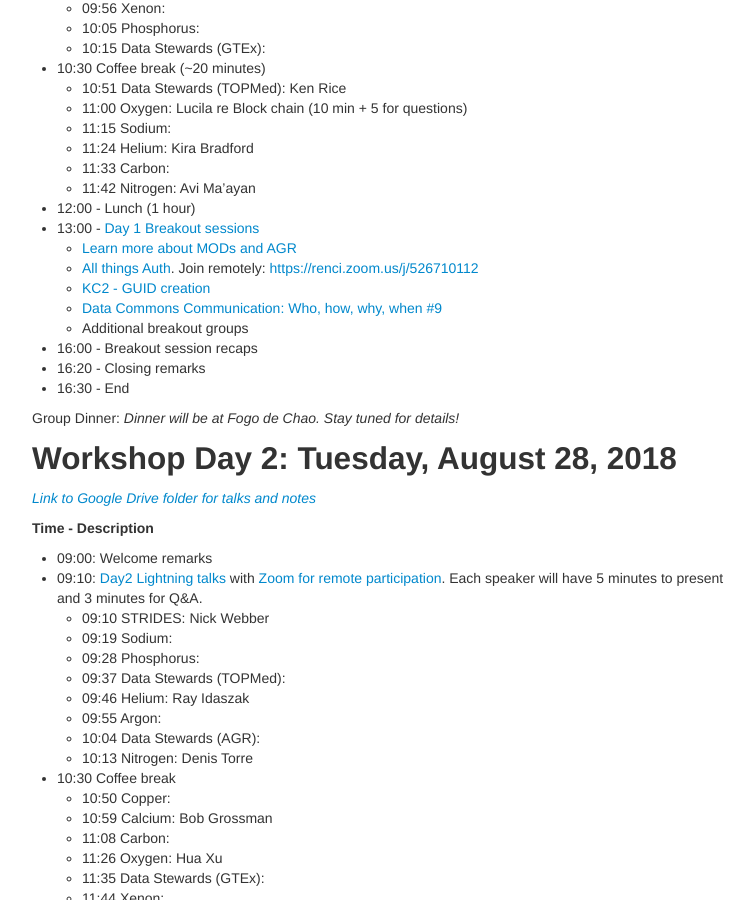
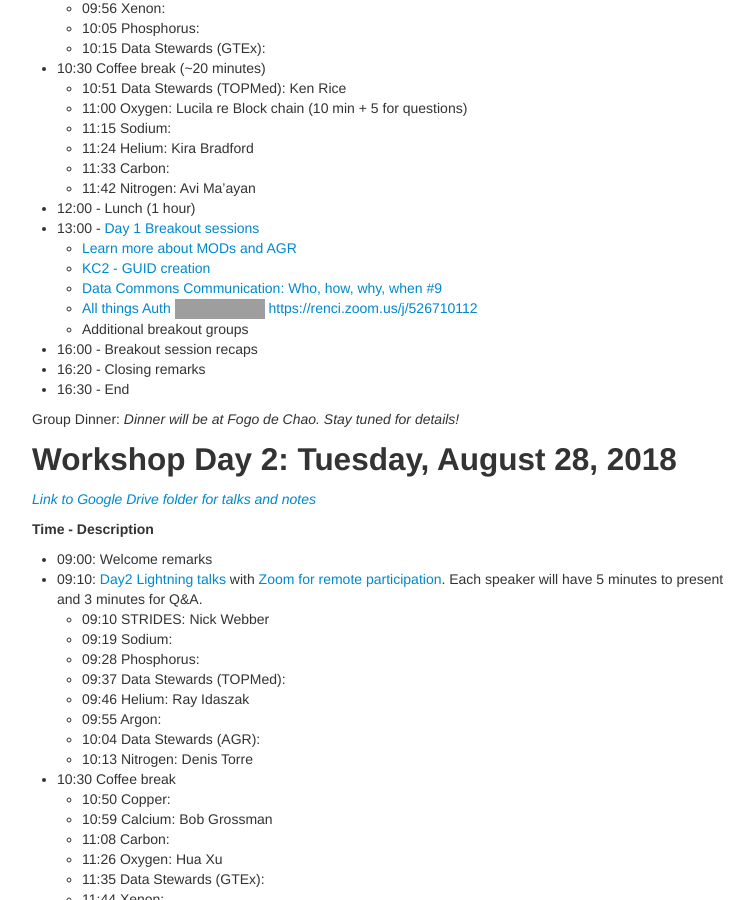
Before and after one commit to dcppc/2018-august-workshop, a Jekyll site: the page built from docs/agenda.md, in a window 1280 px wide and 900 px high, scrolled down 554 px. Shown: the whole window, without its empty margins (258-1012 px from the left). Built offline with Jekyll 4.4.1, drawn with Linux system fonts in a browser that asks for light colours; grey boxes are pictures that could not be loaded.

Commit message:
zoom button

```diff
--- a/docs/agenda.md
+++ b/docs/agenda.md
@@ -33,10 +33,10 @@ The workshop will take place on the 19th floor of the Equitable building. The li
 - 12:00 - Lunch (1 hour)
 - 13:00 - [Day 1 Breakout sessions](https://github.com/dcppc/2018-august-workshop/issues?utf8=✓&q=is%3Aopen+label%3A%22Day+1%22+%26+%22breakout+session%22)
 	- [Learn more about MODs and AGR](https://github.com/dcppc/2018-august-workshop/issues/4)
-	- [All things Auth](https://github.com/dcppc/2018-august-workshop/issues/8). Join remotely: <https://renci.zoom.us/j/526710112>
 	- [KC2 - GUID creation](https://github.com/dcppc/2018-august-workshop/issues/12)
 	- [Data Commons Communication: Who, how, why, when #9
 ](https://github.com/dcppc/2018-august-workshop/issues/9)
+	- [All things Auth](https://github.com/dcppc/2018-august-workshop/issues/8) ![github](https://img.shields.io/badge/Connect%20-via%20Zoom-blue.svg)  <https://renci.zoom.us/j/526710112>
 	- Additional breakout groups
 - 16:00 - Breakout session recaps
 - 16:20 - Closing remarks
```
